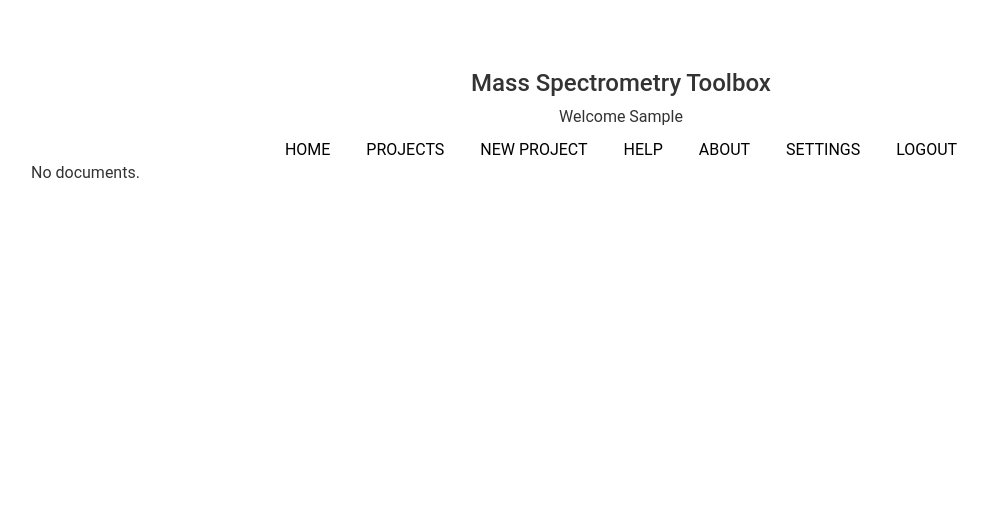
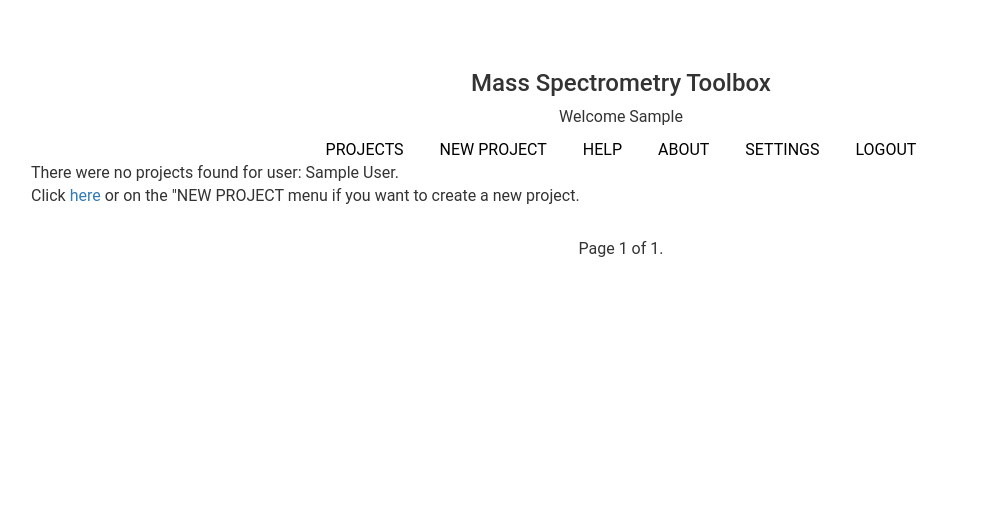
Before and after one commit to tivadaro/mst, a Django app: page /accounts/profile/ in a window 1280 px wide. Shown: the top 519 px of the page, without its empty margins (19-1007 px from the left). Run offline with Django 3.2, Linux system fonts and the light colour scheme; the visitor is signed in with stand-in values (Sample User, id 1); data that the repository does not hold is empty; some libraries are stand-ins or nearby versions.

Commit message:
Added pagination to the Project List view. Started working on the MS, MS/MS classes to be used in the mzXML class

```diff
--- a/main/templates/main/base.html
+++ b/main/templates/main/base.html
@@ -1,9 +1,9 @@
 {% if user.is_authenticated %}
 <html>
+  <link rel="stylesheet" href="//maxcdn.bootstrapcdn.com/bootstrap/3.2.0/css/bootstrap.min.css">
+  <link rel="stylesheet" href="//maxcdn.bootstrapcdn.com/bootstrap/3.2.0/css/bootstrap-theme.min.css">
   <p><center><h3>Mass Spectrometry Toolbox</h3> Welcome {{ user.first_name }}</center></p>
   {% load staticfiles %}
-  <link rel="stylesheet" href="//maxcdn.bootstrapcdn.com/bootstrap/3.2.0/css/bootstrap.min.css">
-  <link rel="stylesheet" href="//maxcdn.bootstrapcdn.com/bootstrap/3.2.0/css/bootstrap-theme.min.css">
   <link rel="stylesheet" type="text/css" href="{% static 'main/style.css' %}" />
   <body>
   <div class="wrapper"> <!-- for the footer-->
@@ -11,7 +11,7 @@
 	<center>
 		<div id="navcontainer">
 			<ul>
-				<li><a href="/accounts/profile/">HOME</a></li>
+				<!--<li><a href="/accounts/profile/">HOME</a></li>-->
 				<li><a href="/projects">PROJECTS</a></li>
 				<li><a href="/new_project">NEW PROJECT</a></li>
 				<li><a href="/help">HELP</a></li>
--- a/main/templates/main/projects.html
+++ b/main/templates/main/projects.html
@@ -6,9 +6,11 @@
 		<ul>
             <table>
                 <th>Project name</th>
+                <th>Project ID</th>
             {% for p in Project_List %}
                 <tr>
                         <td align="left">{{ p.Project_Name }}</td>
+                        <td align="left">{{ p.pk }}</td>
                 </tr>
             {% endfor %}
             </table>
@@ -19,4 +21,22 @@
             </br> Click <a href="/new_project">here</a> or on the "NEW PROJECT menu if you want to create a new project.
         </p>
 	{% endif %}
+	<!--Pagination-->
+	<center>
+    	<div class="pagination">
+            <span class="step-links">
+                {% if Project_List.has_previous %}
+                    <a href="?page={{ Project_List.previous_page_number }}">previous</a>
+                {% endif %}
+
+                <span class="current">
+                    Page {{ Project_List.number }} of {{ Project_List.paginator.num_pages }}.
+                </span>
+
+                {% if Project_List.has_next %}
+                    <a href="?page={{ Project_List.next_page_number }}">next</a>
+                {% endif %}
+            </span>
+        </div>
+    <center>
 {% endblock content %}
--- a/main/templates/registration/login.html
+++ b/main/templates/registration/login.html
@@ -1,9 +1,11 @@
 {% load staticfiles %}
 <html>
+<link rel="stylesheet" href="//maxcdn.bootstrapcdn.com/bootstrap/3.2.0/css/bootstrap.min.css">
+<link rel="stylesheet" href="//maxcdn.bootstrapcdn.com/bootstrap/3.2.0/css/bootstrap-theme.min.css">
 <link rel="stylesheet" type="text/css" href="{% static 'main/style.css' %}" />
 <head>
   <title>Mass spectrometry tools</title>
-  <center><h2>Mass Spectropmetry Toolbox</h2></center>
+  <center><h3>Mass Spectropmetry Toolbox</h3></center>
 </head>
 <body>
 <div class="loginDiv">
--- a/main/views.py
+++ b/main/views.py
@@ -1,11 +1,16 @@
-from django.shortcuts import render, redirect
+from django.shortcuts import render, redirect, render_to_response
+from django.core.urlresolvers import reverse
 from django.template import Context
 from django.http import HttpResponse,Http404,HttpResponseRedirect
 import datetime
+from django.template import RequestContext
 from django.contrib import auth
 from django.contrib.auth.decorators import login_required
 from main.forms import DocumentForm, NewProjectForm
 from main.models import Document, Projects, Project_Settings
+
+from django.core.paginator import Paginator, EmptyPage, PageNotAnInteger
+
 # Create your views here.
 
 
@@ -47,39 +52,25 @@ def new_project_name(request):
         return render(request, 'main/edit_project.html', {'username': request.user.username, 'Project_List': Project_List, 'form': form})
 
 
-
-#@login_required
-#def new_project_name(request):
-#    # if this is a POST request we need to process the form data
-#    if request.method == 'POST':
-#        # create a form instance and populate it with data from the request:
-#        form = NewProjectForm(request.POST)
-#        # check whether it's valid:
-#        if form.is_valid():
-#            # process the data in form.cleaned_data as required
-#            # ...
-#           # redirect to a new URL:
-#            #new_project=Projects(Project_Name = cd['new_project_name'],  User_ID=request.user.pk, Setting_ID=0, Test_ID=0)
-#            #new_project.save()
-#
-#            new_project = form.save(commit=False)
-#            new_project.User_ID = request.user.pk
-#            post.save()
-#            #return redirect('main.views.projects_mst', pk=new_project.pk)
-#    # if a GET (or any other method) we'll create a blank form
-#    else:
-#        form = NewProjectForm()
-#    #requery the newly updated database with all the projects
-#    Project_List=Projects.objects.filter(User_ID = request.user.pk)
-#    return render(request,'main/projects.html',{'username': request.user.username, 'Project_List': Project_List, 'form': form} )
-
-
 @login_required
 def projects_mst(request):
    if request.user.is_authenticated():
-       form = DocumentForm()
-       Project_List=Projects.objects.filter(User_ID = request.user.pk) #Only send the project list of the logged in user
-       return render(request,'main/projects.html',{'username': request.user.username, 'Project_List': Project_List, 'form': form} )
+       Project_List=Projects.objects.filter(User_ID = request.user.pk)
+       #Project_List=Projects.objects.filter(User_ID = request.user.pk).filter(Setting_ID__gt = 0)
+       #Only send the project list of the logged in user and have setting assigned
+       #(i.e., Setting_ID>0. For this yoiu must use Setting_ID__gt=0? weird!
+       paginator = Paginator(Project_List, 5)
+       # Show 5 projects per page. Maybe offer an account settings where this chan be changed?
+       page = request.GET.get('page')
+       try:
+            Numbered_Project_List = paginator.page(page)
+       except PageNotAnInteger:
+            # If page is not an integer, deliver first page.
+            Numbered_Project_List = paginator.page(1)
+       except EmptyPage:
+        # If page is out of range (e.g. 9999), deliver last page of results.
+            Numbered_Project_List = paginator.page(paginator.num_pages)
+       return render(request,'main/projects.html',{'username': request.user.username, 'Project_List': Numbered_Project_List})
 
 
 @login_required
@@ -123,3 +114,26 @@ def logout_view(request):
     auth.logout(request)
     # Redirect to a success page.
     return HttpResponseRedirect("/accounts/profile/")
+
+
+
+def list(request):
+    # Handle file upload
+    if request.method == 'POST':
+        form = DocumentForm(request.POST, request.FILES)
+        if form.is_valid():
+            newdoc = Document(docfile = request.FILES['docfile'])
+            newdoc.save()
+
+            # Redirect to the document list after POST
+            return HttpResponseRedirect(reverse('fileupload.fileuploader_app.views.list'))
+    else:
+        form = DocumentForm() # A empty, unbound form
+
+    # Load documents for the list page
+    documents = Document.objects.all()
+
+    # Render list page with the documents and the form
+    return render_to_response('main/projects.html', {'documents': documents, 'form': form},
+        context_instance=RequestContext(request)
+    )
--- a/mst/urls.py
+++ b/mst/urls.py
@@ -25,6 +25,7 @@ urlpatterns = [
     url(r'^$', login),
     url(r'^accounts/login/$',  login),
     url(r'^accounts/logout/$', logout),
-    url(r'^accounts/profile/$', views.main_page_user),
+    #url(r'^accounts/profile/$', views.main_page_user),
+    url(r'^accounts/profile/$', views.projects_mst),
     url(r'', include('main.urls')),
 ]
```
Also changed, not shown: main/models.py (+36 -1 lines).
